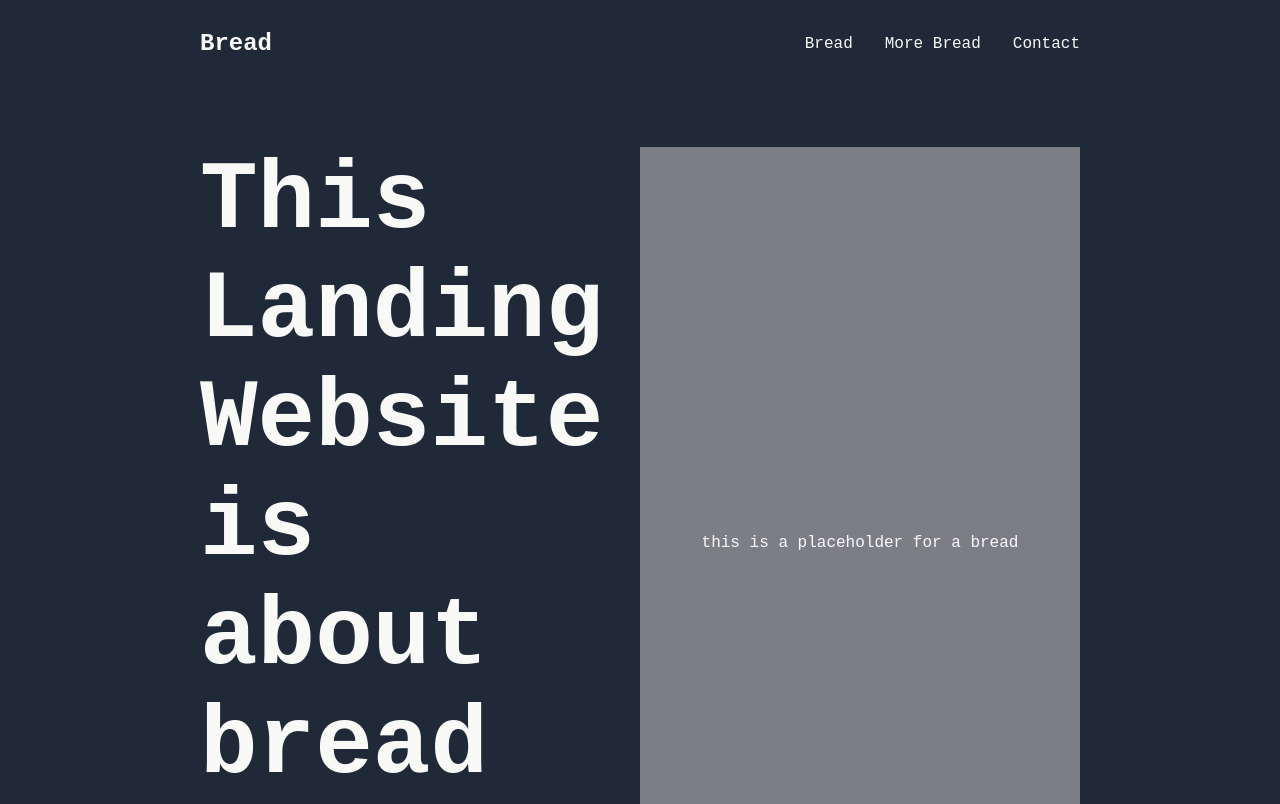
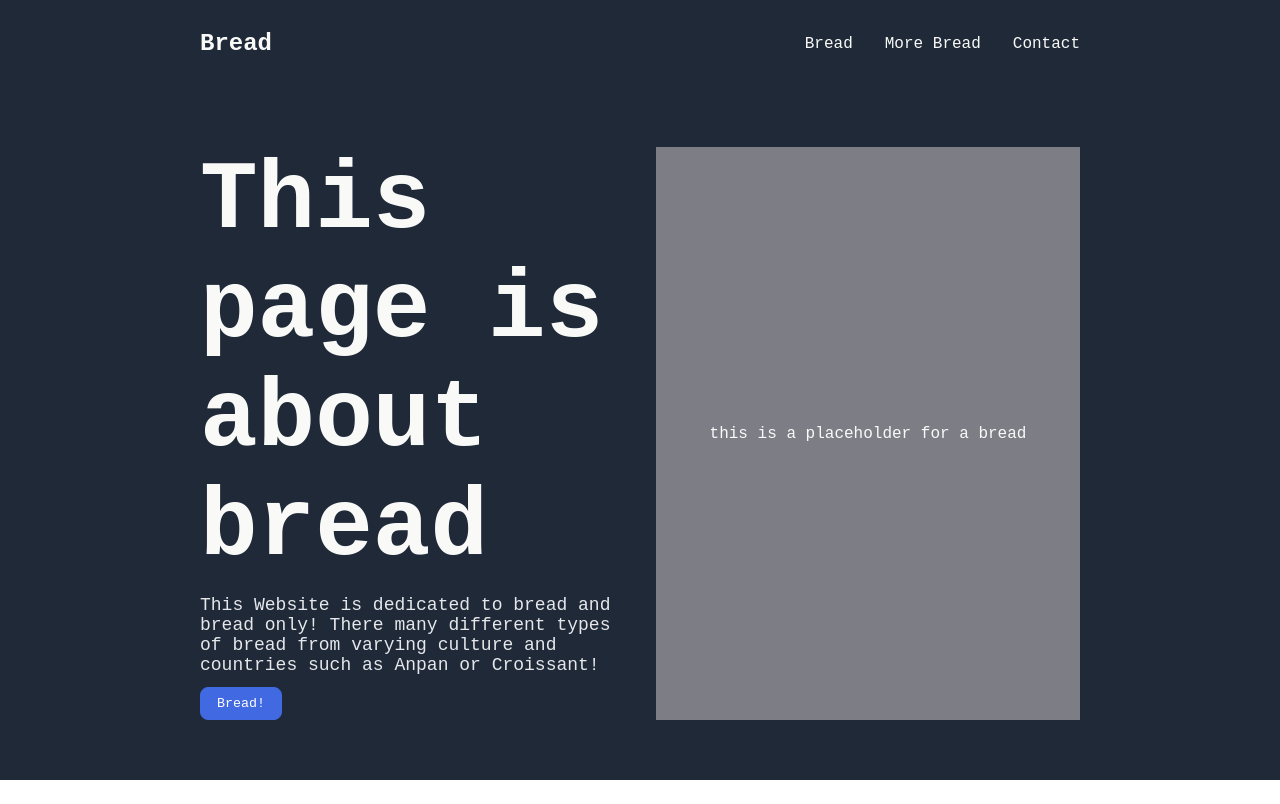
Before and after one commit to Etnawu/Project-Landing-Page, a plain HTML site: page index.html in a window 1280 px wide. Shown: the top 804 px of the page. Drawn offline with Linux system fonts and the light colour scheme.

Commit message:
Add gap header-body container

```diff
--- a/index.html
+++ b/index.html
@@ -24,7 +24,7 @@
     <div class="header-body">
         <div class="headerbody-left">
             <div class="header-maintext">
-                <h1> This Landing Website is about bread</h1>
+                <h1> This page is about bread</h1>
             </div>
             <div class="header-secondtext">
                 <p>This Website is dedicated to bread and bread only!
--- a/style.css
+++ b/style.css
@@ -43,6 +43,7 @@ a {
     display: flex;
     background-color: #1F2937;
     padding: 60px 200px;
+    gap: 32px;
 
 }
 
```
